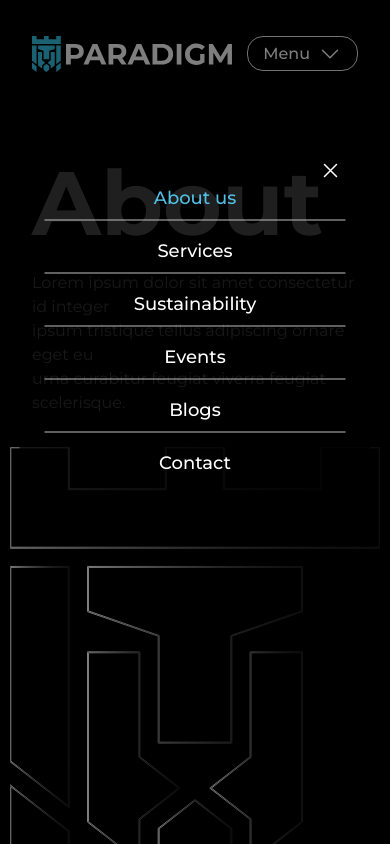
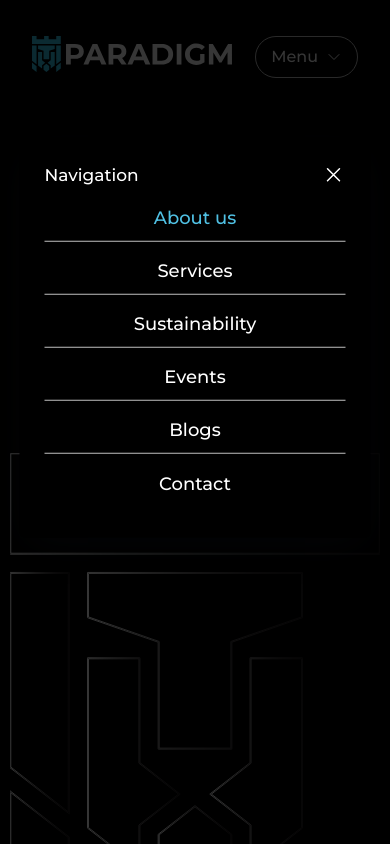
Before and after one commit to Neptune669/Paradigm, a React (Vite) app: page /about in a window 390 px wide. Both pictures are taken after a click on the button "Menu". Shown: the top 844 px of the page. Built offline with nearby package versions, Linux system fonts and the light colour scheme.

Commit message:
mobile menu update

```diff
--- a/src/componentws/mobileMenu.jsx
+++ b/src/componentws/mobileMenu.jsx
@@ -1,11 +1,11 @@
 import * as AlertDialog from "@radix-ui/react-alert-dialog";
 import { NavLink } from "react-router-dom";
-import { Link } from "react-router-dom";
+// import { Link } from "react-router-dom";
 
 const AlertDialogDemo = () => (
   <AlertDialog.Root className="relative">
     <AlertDialog.Trigger asChild>
-      <button className="text-violet11 gap-2   inline-flex h-[35px] items-center justify-center rounded-2xl  bg-black px-[15px] font-medium leading-none border  focus:shadow-black">
+      <button className=" gap-2   inline-flex h-[35px] items-center justify-center rounded-2xl  bg-black px-[15px] font-medium leading-none border-[#e5e7eb70] border ">
         Menu
         <svg
           xmlns="http://www.w3.org/2000/svg"
--- a/src/componentws/nav.jsx
+++ b/src/componentws/nav.jsx
@@ -2,8 +2,10 @@ import { useState } from "react";
 import { NavLink } from "react-router-dom";
 import { Link } from "react-router-dom";
 import logo from "../assets/Vector.svg";
-import MyDropdown from "./menu";
+// import MyDropdown from "./menu";
 import MobileMenu from "./mobileMenu";
+
+import NewMenu from "./newMenu";
 
 const Nav = () => {
   const [activeIndex, setActiveIndex] = useState(0);
@@ -52,7 +54,8 @@ const Nav = () => {
         </NavLink>
       </div>
       <div className="lg:hidden">
-        <MobileMenu />
+        {/* <MobileMenu /> */}
+        <NewMenu />
       </div>
     </nav>
   );
--- /dev/null
+++ b/src/componentws/newMenu.jsx
@@ -0,0 +1,99 @@
+import * as Dialog from "@radix-ui/react-dialog";
+import { NavLink } from "react-router-dom";
+
+const NewMenu = () => (
+  <Dialog.Root>
+    <Dialog.Trigger asChild>
+      <button className="text-white items-center flex  justify-between gap-2 py-2  bg-black px-[15px] font-medium leading-none border border-[#c0c0c0] rounded-full">
+        Menu{" "}
+        <svg
+          xmlns="http://www.w3.org/2000/svg"
+          fill="none"
+          viewBox="0 0 24 24"
+          strokeWidth={1.5}
+          stroke="currentColor"
+          className="w-4 h-6"
+        >
+          <path
+            strokeLinecap="round"
+            strokeLinejoin="round"
+            d="M19.5 8.25l-7.5 7.5-7.5-7.5"
+          />
+        </svg>
+      </button>
+    </Dialog.Trigger>
+    <Dialog.Portal>
+      <Dialog.Overlay className="bg-[#000000c9] data-[state=open]:animate-overlayShow fixed inset-0" />
+      <Dialog.Content className="data-[state=open]:animate-contentShow fixed top-[40%] left-[50%] max-h-[85vh] w-[90vw] max-w-[450px] translate-x-[-50%] translate-y-[-50%] rounded-[6px] bg-black p-[25px] shadow-[hsl(206_22%_7%_/_35%)_0px_10px_38px_-10px,_hsl(206_22%_7%_/_20%)_0px_10px_20px_-15px] focus:outline-none">
+        <Dialog.Title className=" m-0 text-[17px] font-medium ">
+          <ul className="flex items-center justify-between mb-4">
+            <li>Navigation</li>
+            <li>
+              <svg
+                xmlns="http://www.w3.org/2000/svg"
+                fill="none"
+                viewBox="0 0 24 24"
+                strokeWidth={1.5}
+                stroke="currentColor"
+                className="w-6 h-6"
+              >
+                <path
+                  strokeLinecap="round"
+                  strokeLinejoin="round"
+                  d="M6 18L18 6M6 6l12 12"
+                />
+              </svg>
+            </li>
+          </ul>
+        </Dialog.Title>
+
+        <div className="flex flex-col items-center justify-center gap-4 text-white ">
+          <NavLink
+            className="text-lg font-medium border-b border-[#c0c0c0] w-full text-center pb-2 "
+            exact
+            to="/about"
+          >
+            About us
+          </NavLink>
+          <NavLink
+            className="text-lg font-medium border-b border-[#c0c0c0] w-full text-center pb-2 "
+            to="/services"
+          >
+            Services
+          </NavLink>
+          <NavLink
+            className="text-lg font-medium border-b border-[#c0c0c0] w-full text-center pb-2 "
+            to="/sustainability"
+          >
+            Sustainability
+          </NavLink>
+          <NavLink
+            className="text-lg font-medium border-b border-[#c0c0c0] w-full text-center pb-2 "
+            to="/Events"
+          >
+            Events
+          </NavLink>
+          <NavLink
+            className="text-lg font-medium border-b border-[#c0c0c0] w-full text-center pb-2 "
+            to="/blogs"
+          >
+            Blogs
+          </NavLink>
+          <NavLink className="text-lg font-medium " to="/contact">
+            Contact
+          </NavLink>
+          <div className="flex justify-end gap-[25px]"></div>
+        </div>
+
+        {/* <Dialog.Close asChild>
+          <button
+            className="text-violet11 hover:bg-violet4 focus:shadow-violet7 absolute top-[10px] right-[10px] inline-flex h-[25px] w-[25px] appearance-none items-center justify-center rounded-full focus:shadow-[0_0_0_2px] focus:outline-none"
+            aria-label="Close"
+          ></button>
+        </Dialog.Close> */}
+      </Dialog.Content>
+    </Dialog.Portal>
+  </Dialog.Root>
+);
+
+export default NewMenu;
--- a/tailwind.config.js
+++ b/tailwind.config.js
@@ -6,10 +6,22 @@ export default {
   ],
   theme: {
     extend: {
-      fontFamily: {
-        inter: ['Inter', 'sans-serif']
-      }
+
+      keyframes: {
+        overlayShow: {
+          from: { opacity: 0 },
+          to: { opacity: 1 },
+        },
+        contentShow: {
+          from: { opacity: 0, transform: 'translate(-50%, -48%) scale(0.96)' },
+          to: { opacity: 1, transform: 'translate(-50%, -50%) scale(1)' },
+        },
+      },
+      animation: {
+        overlayShow: 'overlayShow 150ms cubic-bezier(0.16, 1, 0.3, 1)',
+        contentShow: 'contentShow 150ms cubic-bezier(0.16, 1, 0.3, 1)',
+      },
     },
   },
   plugins: [],
-}
+};
```
